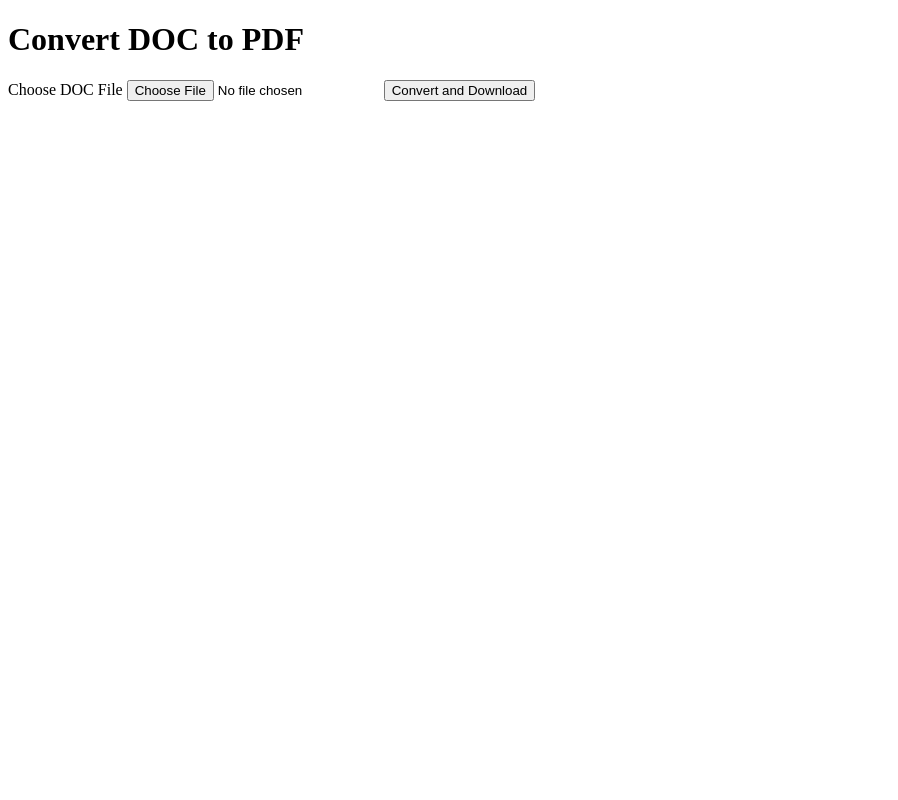
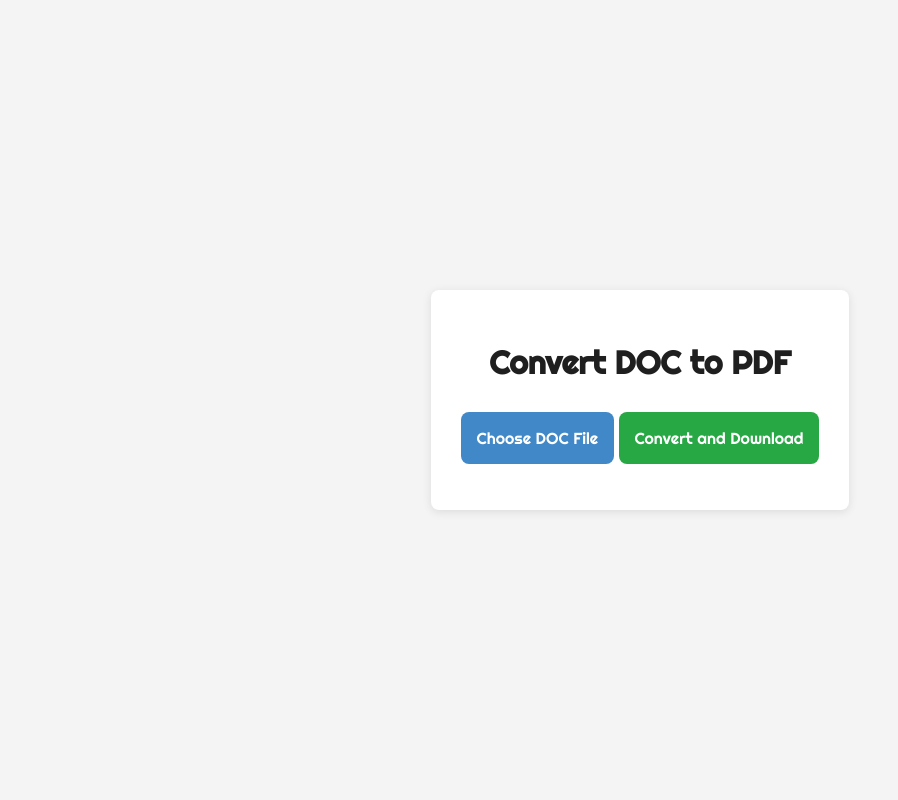
Before and after one commit to isaiahnoelsalazar/my-website_old, a PHP site: page /pages/doc_to_pdf.html in a window 1280 px wide. Shown: the whole page, without its empty margins (0-898 px from the left). Run offline with PHP 8.4, Linux system fonts and the light colour scheme.

Commit message:
DOC2PDF final

```diff
--- a/css/doc_to_pdf.css
+++ b/css/doc_to_pdf.css
@@ -1,3 +1,8 @@
+* {
+    box-sizing: border-box;
+    color: var(--black);
+    font-family: Righteous;
+}
 body {
     font-family: sans-serif;
     background-color: #f4f4f4;
@@ -7,7 +12,6 @@ body {
     min-height: 100vh;
     margin: 0;
 }
-
 .container {
     background-color: #fff;
     padding: 30px;
@@ -15,37 +19,33 @@ body {
     box-shadow: 0 2px 10px rgba(0, 0, 0, 0.1);
     text-align: center;
 }
-
 h1 {
-    color: #333;
     margin-bottom: 30px;
 }
-
 .custom-file-upload {
-    border: 1px solid #ccc;
     display: inline-block;
-    padding: 10px 20px;
+    padding: 16px;
     cursor: pointer;
-    background-color: #007bff;
+    background-color: var(--tertiary-color);
     color: white;
-    border-radius: 5px;
-    margin-bottom: 20px;
+    border-radius: 8px;
+    margin-bottom: 16px;
 }
-
+.custom-file-upload:hover {
+    background-color: var(--quaternary-color);
+}
 input[type="file"] {
     display: none; /* Hide the default file input */
 }
-
 button {
     background-color: #28a745;
     color: white;
-    padding: 10px 20px;
+    padding: 16px;
     border: none;
-    border-radius: 5px;
+    border-radius: 8px;
     cursor: pointer;
     font-size: 16px;
 }
-
 button:hover {
     background-color: #218838;
 }
--- /dev/null
+++ b/js/doc_to_pdf.js
@@ -0,0 +1,8 @@
+function updateLabel(input){
+    const label = document.querySelector("label[for='file-upload']");
+    if (input.files && input.files.length > 0) {
+        label.textContent = input.files[0].name;
+    } else {
+        label.textContent = "Choose DOC File";
+    }
+}
--- a/pages/doc_to_pdf.html
+++ b/pages/doc_to_pdf.html
@@ -24,6 +24,9 @@
         <meta name="msapplication-TileColor" content="#4088C7">
         <meta name="msapplication-TileImage" content="../resources/icon/ms-icon-144x144.png">
         <title>DOC to PDF</title>
+        <link rel="stylesheet" href="../css/colors.css">
+        <link rel="stylesheet" href="../css/fonts.css">
+        <link rel="stylesheet" href="../css/doc_to_pdf.css">
     </head>
     <body>
         <div class="container">
@@ -32,9 +35,10 @@
                 <label for="file-upload" class="custom-file-upload">
                     Choose DOC File
                 </label>
-                <input id="file-upload" type="file" name="file" accept=".docx">
+                <input id="file-upload" type="file" name="file" accept=".doc, .docx" onchange="updateLabel(this)">
                 <button type="submit">Convert and Download</button>
             </form>
         </div>
     </body>
+    <script src="../js/doc_to_pdf.js"></script>
 </html>
```
